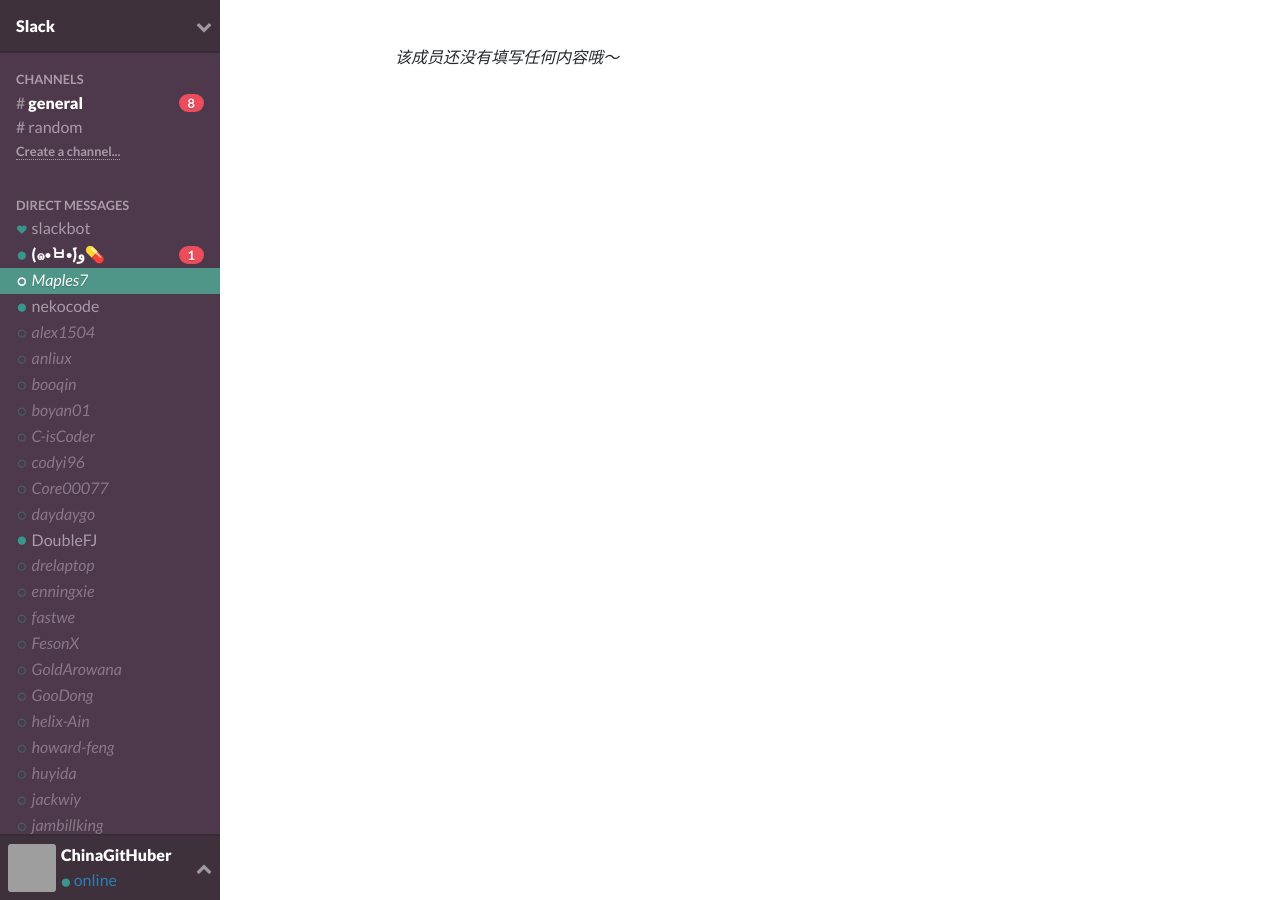
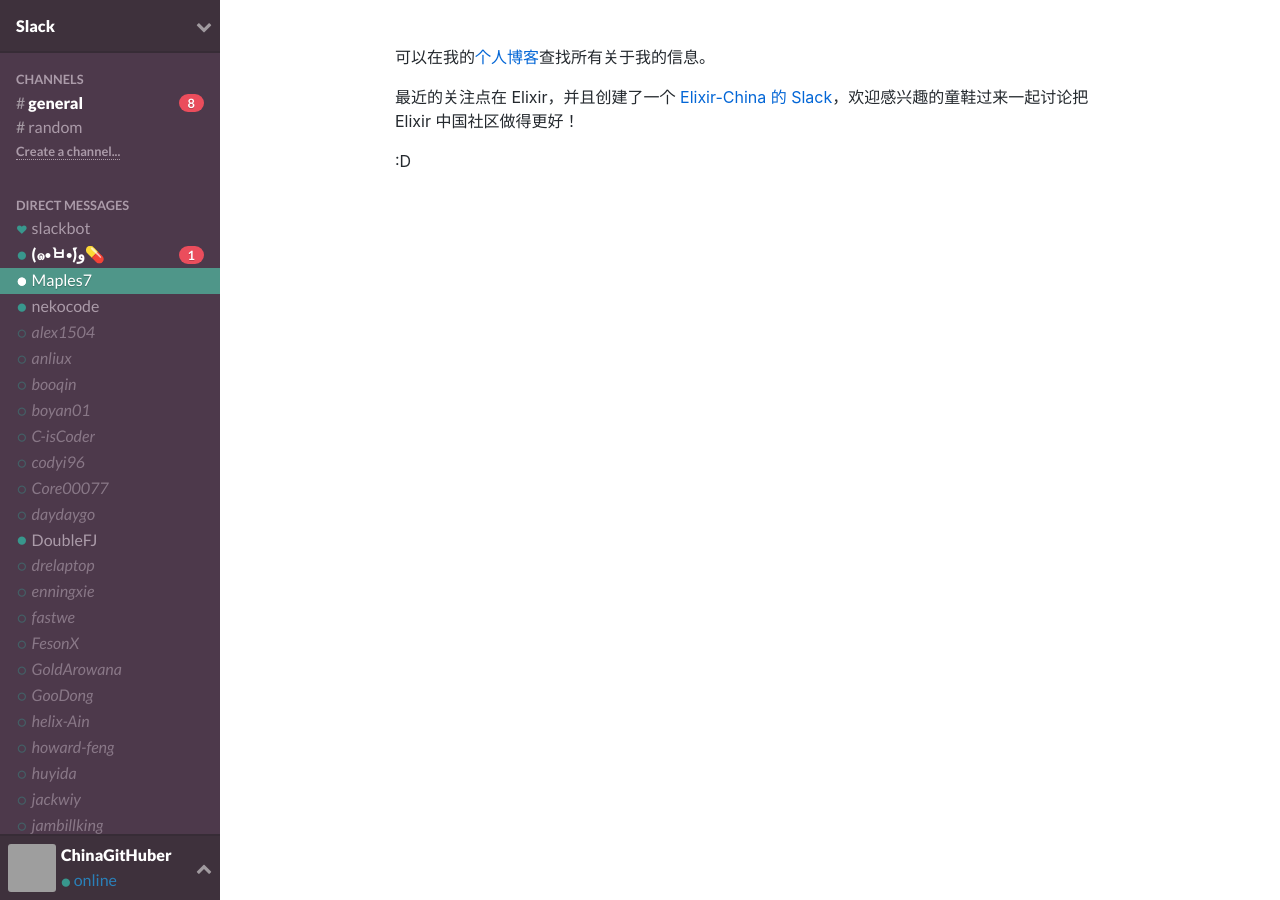
Before and after one commit to souketuson/china-githuber.github.io, a Jekyll site: the page built from _members/Maples7.md, in a window 1280 px wide. Built offline with Jekyll 4.4.1, drawn with Linux system fonts in a browser that asks for light colours; grey boxes are pictures that could not be loaded.

Commit message:
Update Maples7.md

```diff
--- a/_members/Maples7.md
+++ b/_members/Maples7.md
@@ -1,3 +1,10 @@
 ---
 layout: default
+online: true
 ---
+
+可以在我的[个人博客](http://maples7.com/about/)查找所有关于我的信息。
+
+最近的关注点在 Elixir，并且创建了一个 [Elixir-China 的 Slack](https://join.slack.com/t/elixir-china/shared_invite/enQtNjI0NzI2NTc1NjE3LTczOTY5YmYwZmI5MjNhYTBmNjcyNzhlNzdlZGViMDA4ZmU3MGNmZWFmZmNhN2UwN2QwMzU1MmViOGM3ZDg5NTc)，欢迎感兴趣的童鞋过来一起讨论把 Elixir 中国社区做得更好！
+
+:D
```
